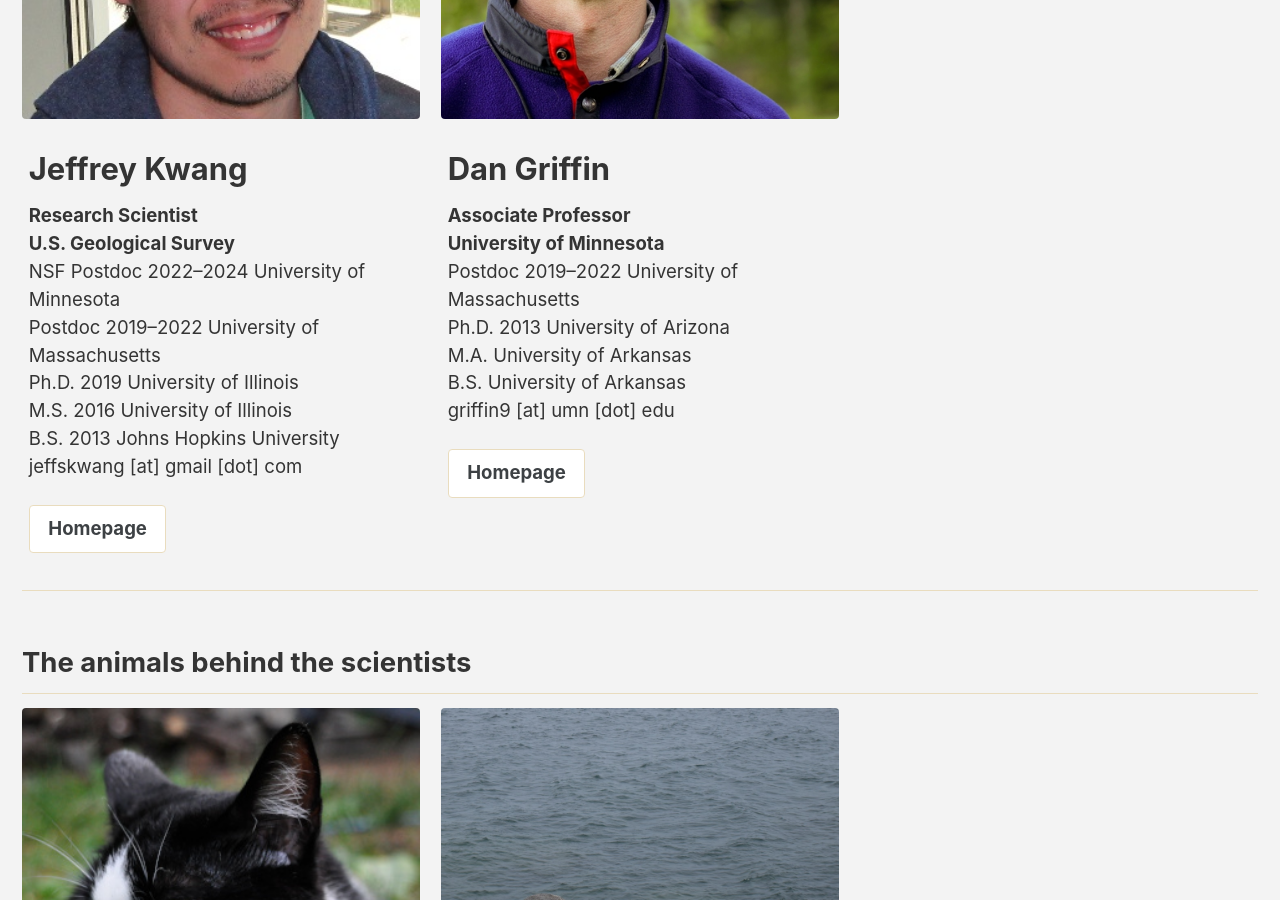
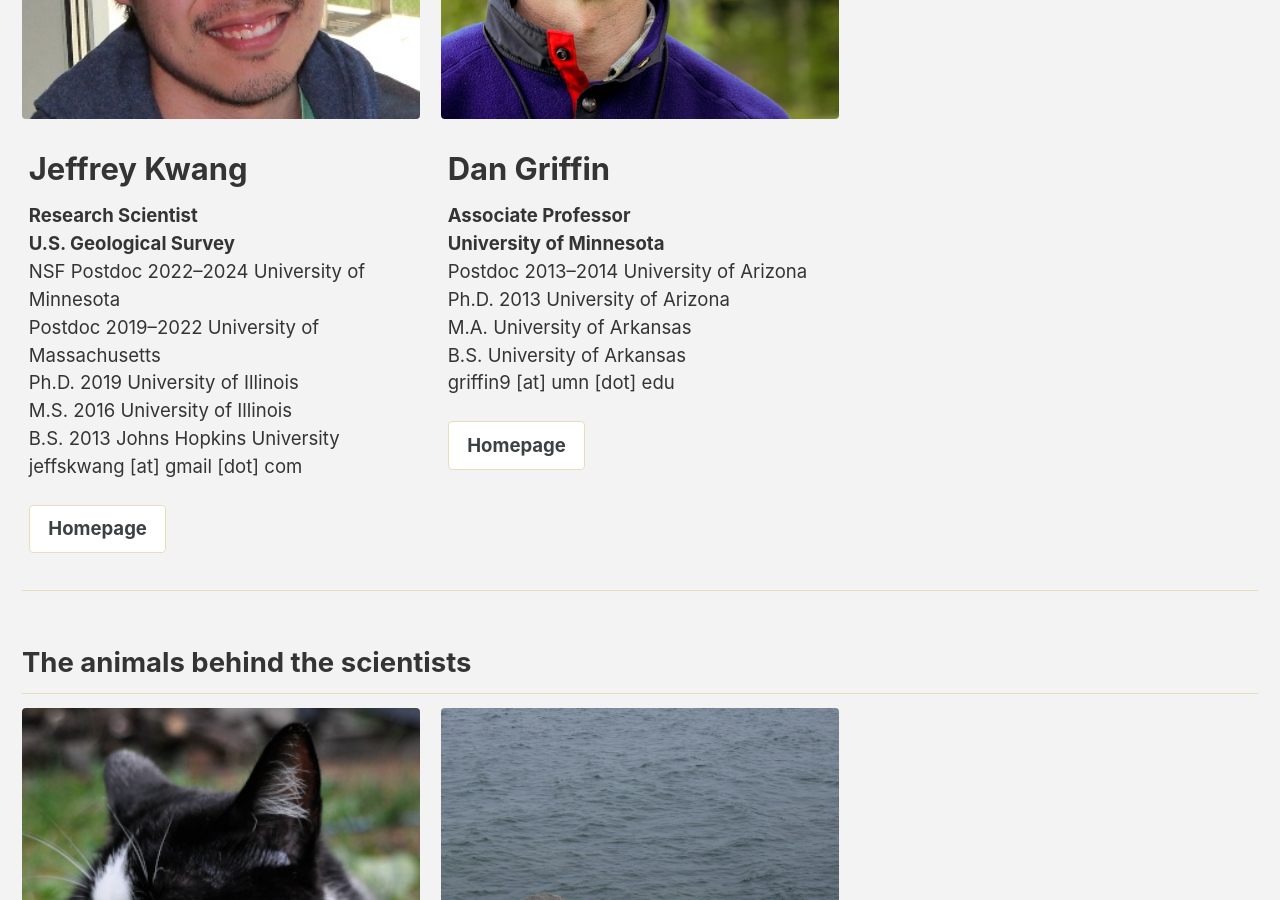
Before and after one commit to MNiMORPH/MNiMORPH.github.io, a Jekyll site: the page built from _pages/people.md, in a window 1280 px wide and 900 px high, scrolled down 8373 px. Built offline with Jekyll 4.4.1, drawn with Linux system fonts in a browser that asks for light colours; cached includes are drawn as plain includes; nearby versions of some CDN libraries.

Commit message:
Correct Dan Griffin's postdoc; I think this is right.

```diff
--- a/_pages/people.md
+++ b/_pages/people.md
@@ -282,7 +282,7 @@ visitors:
     title: "Dan Griffin"
     excerpt: "**Associate Professor**<br/>
               **University of Minnesota**<br/>
-              Postdoc 2019–2022 University of Massachusetts<br/>
+              Postdoc 2013–2014 University of Arizona<br/>
               Ph.D. 2013 University of Arizona<br/>
               M.A. University of Arkansas<br/>
               B.S. University of Arkansas<br/>
```
